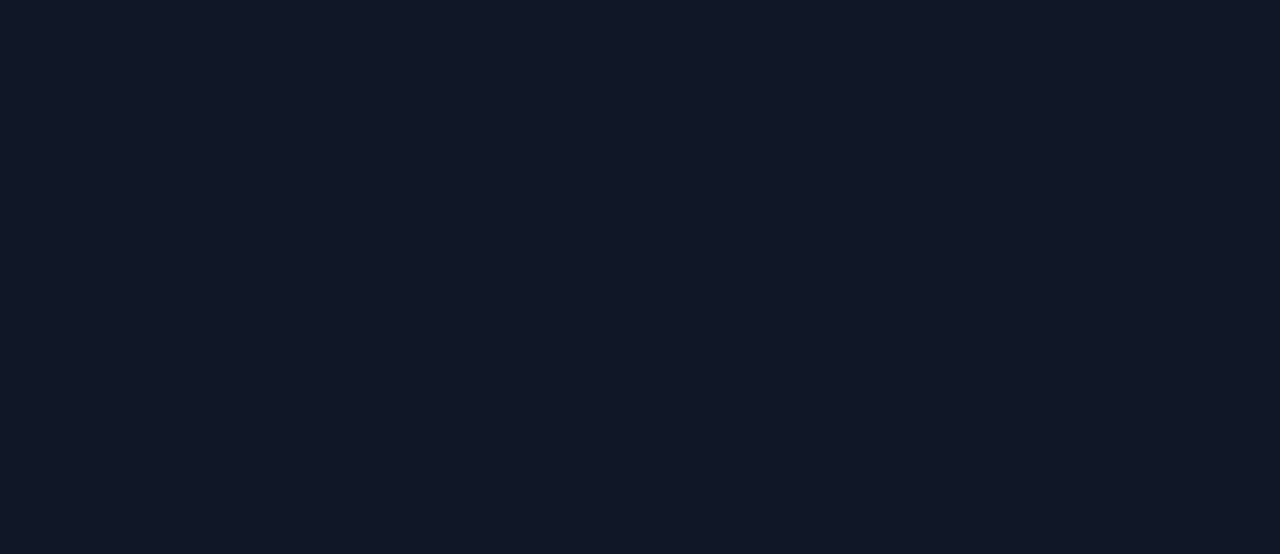
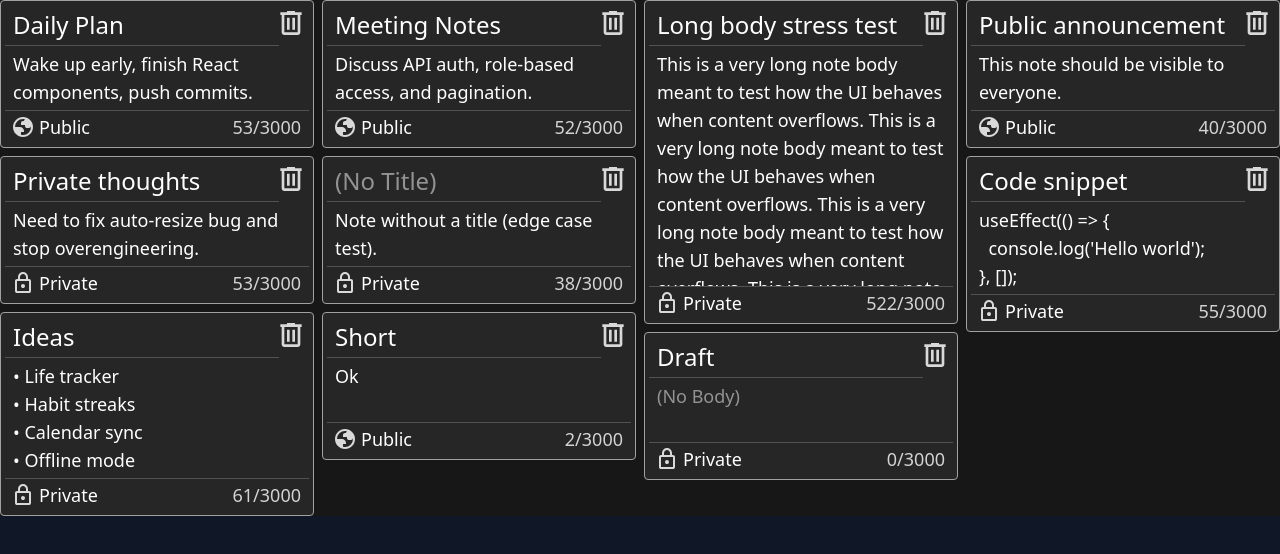
Before and after one commit to kiran-bhattarai/LogBook, a React (Vite) app in the folder frontend/: page /view in a window 1280 px wide. Before the commit this address had no page. Shown: the top 554 px of the page. Built offline with nearby package versions, Linux system fonts and the light colour scheme.

Commit message:
Created NotesView component

```diff
--- a/frontend/src/App.jsx
+++ b/frontend/src/App.jsx
@@ -4,12 +4,14 @@ import ForgotPassword from "./ForgotPassword"
 import SignupPage from "./SignupPage"
 import NoteInput from "./NoteInput"
 import NotesCard from "./NotesCard"
+import NotesView from "./NotesView"
 
 function App() {
 
   return (
     <Routes>
       <Route path="/input" element={<NoteInput />} />
+      <Route path="/view" element={<NotesView />} />
       <Route path="/card" element={<NotesCard />} />
       <Route path="/signup" element={<SignupPage />} />
       <Route path="/login" element={<LoginPage />} />
--- /dev/null
+++ b/frontend/src/NotesView.jsx
@@ -0,0 +1,84 @@
+import NotesCard from "./NotesCard";
+
+function NotesView() {
+
+    //For testing
+    const notes = [
+        {
+            id: 1,
+            title: "Daily Plan",
+            body: "Wake up early, finish React components, push commits.",
+            visibility: "public",
+        },
+        {
+            id: 2,
+            title: "Private thoughts",
+            body: "Need to fix auto-resize bug and stop overengineering.",
+            visibility: "private",
+        },
+        {
+            id: 3,
+            title: "Ideas",
+            body: "• Life tracker\n• Habit streaks\n• Calendar sync\n• Offline mode",
+            visibility: "private",
+        },
+        {
+            id: 4,
+            title: "Meeting Notes",
+            body: "Discuss API auth, role-based access, and pagination.",
+            visibility: "public",
+        },
+        {
+            id: 5,
+            title: "",
+            body: "Note without a title (edge case test).",
+            visibility: "private",
+        },
+        {
+            id: 6,
+            title: "Short",
+            body: "Ok",
+            visibility: "public",
+        },
+        {
+            id: 7,
+            title: "Long body stress test",
+            body:
+                "This is a very long note body meant to test how the UI behaves when content overflows. ".repeat(
+                    6
+                ),
+            visibility: "private",
+        },
+        {
+            id: 8,
+            title: "Draft",
+            body: "",
+            visibility: "private",
+        },
+        {
+            id: 9,
+            title: "Public announcement",
+            body: "This note should be visible to everyone.",
+            visibility: "public",
+        },
+        {
+            id: 10,
+            title: "Code snippet",
+            body: "useEffect(() => {\n  console.log('Hello world');\n}, []);",
+            visibility: "private",
+        },
+    ];
+
+    return (
+        <div className="columns-1 sm:columns-2 md:columns-3 lg:columns-4 xl:5 2xl:columns-6 gap-2 bg-neutral-900">
+            {notes.map(note => (
+                <div key={note.id} className="break-inside-avoid mb-2">
+                    <NotesCard note={note} />
+                </div>
+            ))}
+        </div>
+
+    )
+}
+
+export default NotesView
```
